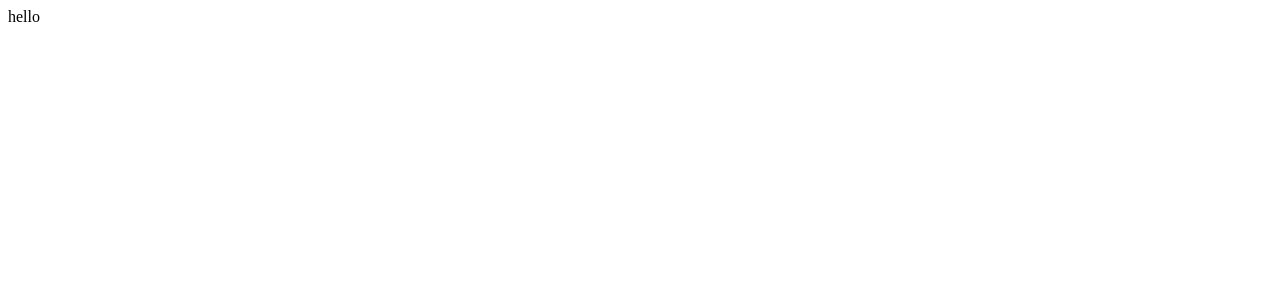
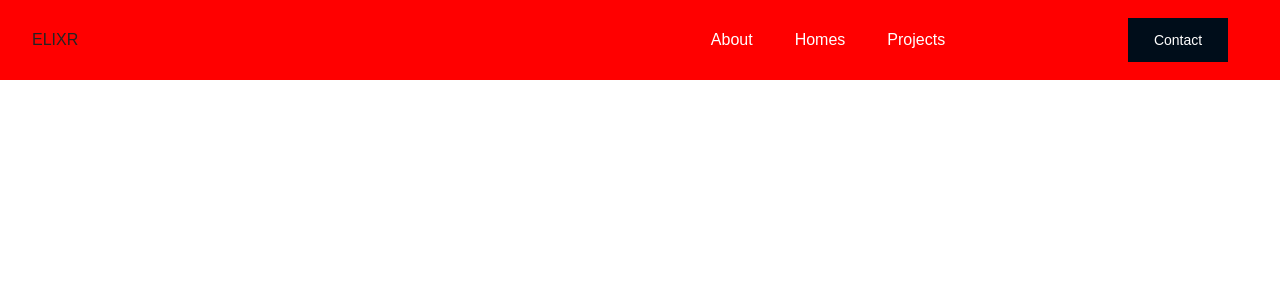
Before and after one commit to tuboihirokidesu/portfolio, a React (Create React App) app: page / in a window 1280 px wide. Shown: the top 300 px of the page. Built offline with nearby package versions, Linux system fonts and the light colour scheme.

Commit message:
creating navbar

```diff
--- a/public/index.html
+++ b/public/index.html
@@ -24,6 +24,16 @@
       work correctly both with client-side routing and a non-root public URL.
       Learn how to configure a non-root public URL by running `npm run build`.
     -->
+    <link
+      href="https://fonts.googleapis.com/css2?family=PT+Sans:wght@700&display=swap"
+      rel="stylesheet"
+    />
+    <link
+      rel="stylesheet"
+      href="https://use.fontawesome.com/releases/v5.15.2/css/all.css"
+      integrity="sha384-vSIIfh2YWi9wW0r9iZe7RJPrKwp6bG+s9QZMoITbCckVJqGCCRhc+ccxNcdpHuYu"
+      crossorigin="anonymous"
+    />
     <title>React App</title>
   </head>
   <body>
--- a/src/App.tsx
+++ b/src/App.tsx
@@ -1,5 +1,13 @@
+import Navbar from "./components/Navbar";
+import GlobalStyle from "./globalStyle";
+
 const App = () => {
-  return <div>hello</div>;
+  return (
+    <>
+      <GlobalStyle />
+      <Navbar />
+    </>
+  );
 };
 
 export default App;
--- /dev/null
+++ b/src/components/Button.tsx
@@ -0,0 +1,28 @@
+import styled from "styled-components";
+import { Link } from "react-router-dom";
+
+interface Btn {
+  primary: boolean;
+  big: boolean;
+  round: boolean;
+}
+
+export const Button = styled(Link)<Partial<Btn>>`
+  background: ${({ primary }) => (primary ? "#000d1a" : "#cd853f")};
+  white-space: none;
+  border: none;
+  min-width: 100px;
+  max-width: 200px;
+  cursor: pointer;
+  text-decoration: none;
+  transition: 0.3s;
+  display: flex;
+  justify-content: center;
+  align-items: center;
+  padding: ${({ big }) => (big ? "16px 40px" : "14px 24px")};
+  color: ${({ primary }) => (primary ? "#fff" : "#000d1a")};
+  font-size: ${({ big }) => (big ? "20px" : "14px")};
+  &:hover {
+    transform: translateY(-2px);
+  }
+`;
--- /dev/null
+++ b/src/components/Navbar.tsx
@@ -0,0 +1,144 @@
+import { useEffect, useState } from "react";
+import { Link } from "react-router-dom";
+import styled from "styled-components";
+import { navMenuData } from "../data/NavMenuData";
+import { Button } from "./Button";
+
+const Navbar = () => {
+  const [click, setClick] = useState(false);
+  const [scroll, setScroll] = useState(false);
+
+  const changeBackground = () => {
+    if (window.scrollY >= 80) {
+      setScroll(true);
+    } else {
+      setScroll(false);
+    }
+  };
+
+  useEffect(() => {
+    window.addEventListener("scroll", changeBackground);
+    return () => {
+      window.removeEventListener("scroll", changeBackground);
+    };
+  }, []);
+
+  const handleClick = () => setClick(!click);
+  return (
+    <Nav scroll={scroll}>
+      <Logo to='/'>ELIXR</Logo>
+      <IconWrap onClick={handleClick}>
+        <MenuIcon className={click ? "fas fa-times" : "fas fa-bars"} />
+      </IconWrap>
+      <NavMenu click={click}>
+        {navMenuData.map((item, index) => (
+          <NavItems>
+            <NavMenuLinks to={item.link} key={index}>
+              {item.title}
+            </NavMenuLinks>
+          </NavItems>
+        ))}
+      </NavMenu>
+      <NavBtn>
+        <Button to='/contact' primary={true} big={false}>
+          Contact
+        </Button>
+      </NavBtn>
+    </Nav>
+  );
+};
+
+export default Navbar;
+
+const Nav = styled.nav<{ scroll: boolean }>`
+  height: 80px;
+  background-color: red;
+  display: flex;
+  justify-content: space-between;
+  align-items: center;
+  width: 100%;
+  padding: 1rem 2rem;
+  position: fixed;
+  z-index: 100;
+  background: ${({ scroll }) => (scroll ? "#242424" : "red")};
+`;
+const Logo = styled(Link)`
+  text-decoration: none;
+  color: #242424;
+  cursor: pointer;
+`;
+const IconWrap = styled.div`
+  display: none;
+  @media screen and (max-width: 960px) {
+    display: block;
+    position: absolute;
+    top: 0;
+    right: 0;
+    height: 40px;
+    width: 40px;
+    transform: translate(-50%, 50%);
+  }
+`;
+const MenuIcon = styled.i`
+  width: 100%;
+  height: 100%;
+  font-size: 2rem;
+`;
+const NavMenu = styled.ul<{ click: boolean }>`
+  display: grid;
+  grid-template-columns: repeat(4, auto);
+  grid-gap: 10px;
+  list-style: none;
+  z-index: 10;
+  text-align: center;
+  width: 60vw;
+  justify-content: end;
+  margin-right: 2rem;
+  @media screen and (max-width: 960px) {
+    position: fixed;
+    display: flex;
+    flex-direction: column;
+    transition: all 0.5s ease;
+    top: 80px;
+    align-items: center;
+    height: 100vh;
+    width: 100%;
+    opacity: 1;
+    background: ${({ click }) => (click ? "#242424" : "")};
+    opacity: ${({ click }) => (click ? 1 : 0)};
+    left: ${({ click }) => (click ? "0" : "-100%")};
+  }
+`;
+const NavItems = styled.li`
+  display: flex;
+  justify-self: center;
+  align-items: center;
+`;
+const NavMenuLinks = styled(Link)`
+  color: #fff;
+  display: flex;
+  height: 100%;
+  justify-self: center;
+  text-decoration: none;
+  align-items: center;
+  padding: 0.5rem 1rem;
+  :hover {
+    border-bottom: 4px solid #fff;
+    transition: all 0.2s ease-out;
+  }
+  @media screen and (max-width: 960px) {
+    text-align: center;
+    padding: 2rem;
+    width: 100%;
+    font-size: 2rem;
+    z-index: 1;
+  }
+`;
+const NavBtn = styled.div`
+  display: flex;
+  align-items: center;
+  margin-right: 20px;
+  @media screen and (max-width: 960px) {
+    display: none;
+  }
+`;
--- /dev/null
+++ b/src/data/NavMenuData.ts
@@ -0,0 +1,10 @@
+export type MenuData = {
+  title: string;
+  link: string;
+}[];
+
+export const navMenuData: MenuData = [
+  { title: "About", link: "/about" },
+  { title: "Homes", link: "/homes" },
+  { title: "Projects", link: "/projects" },
+];
--- /dev/null
+++ b/src/globalStyle.ts
@@ -0,0 +1,15 @@
+import { createGlobalStyle } from "styled-components";
+
+const GlobalStyle = createGlobalStyle`
+  * {
+      margin: 0;
+      padding: 0;
+      box-sizing: border-box;
+      font-family: 'Montserrat', sans-serif;
+  }
+  html, body{
+      overflow-x: hidden;
+  }
+`;
+
+export default GlobalStyle;
--- a/src/index.tsx
+++ b/src/index.tsx
@@ -1,10 +1,11 @@
 import React from "react";
 import ReactDOM from "react-dom";
+import { BrowserRouter } from "react-router-dom";
 import App from "./App";
 
 ReactDOM.render(
-  <React.StrictMode>
+  <BrowserRouter>
     <App />
-  </React.StrictMode>,
+  </BrowserRouter>,
   document.getElementById("root")
 );
```
Also changed, not shown: 2 other files (tests, documents, lock files or other folders).
